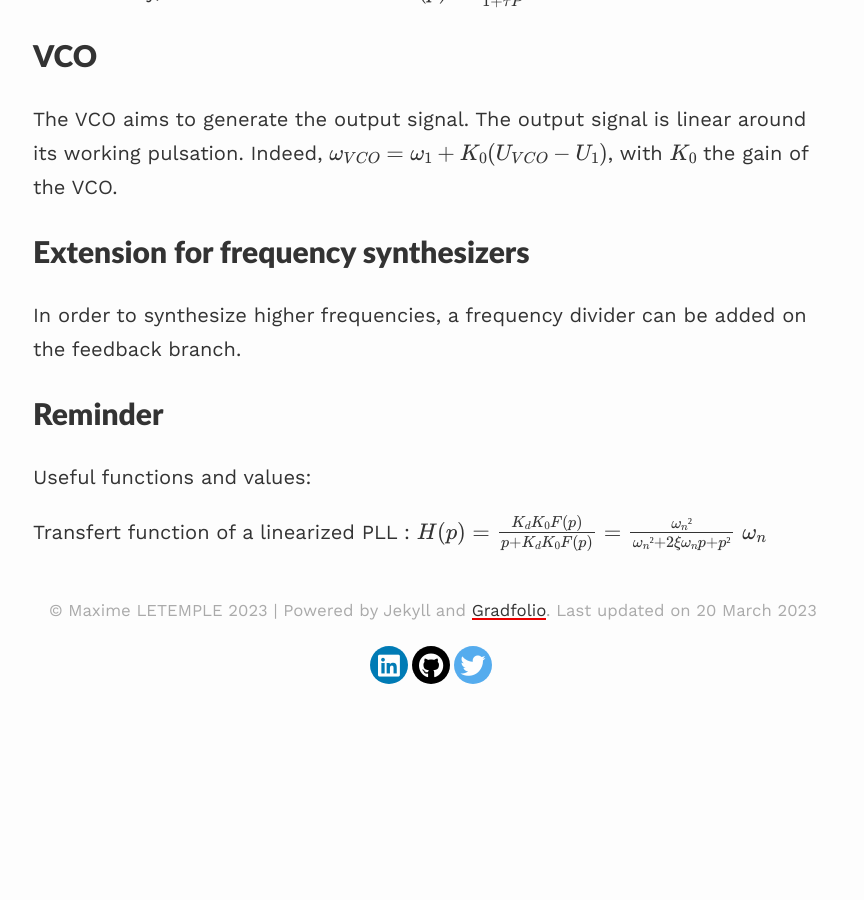
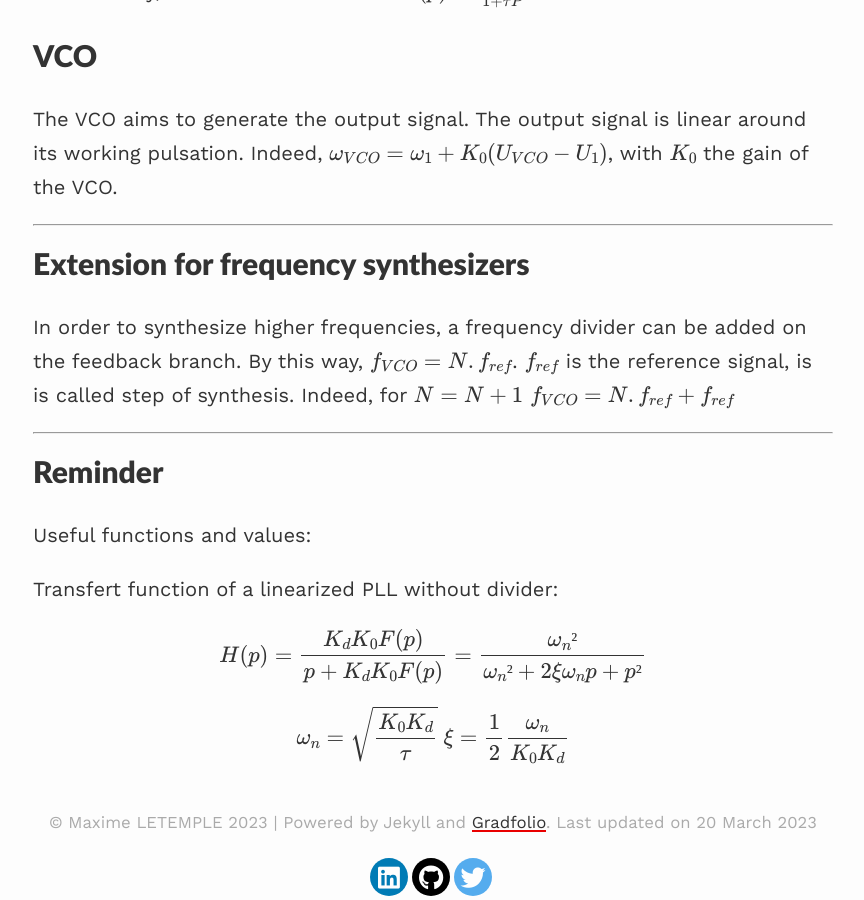
Before and after one commit to maxletemple/maxletemple.github.io_old, a Jekyll site: the page built from _posts/2023-03-19-PLL.md, in a window 1280 px wide and 900 px high, scrolled down 1345 px. Shown: the whole window, without its empty margins (207-1071 px from the left). Built offline with Jekyll 4.4.1, drawn with Linux system fonts in a browser that asks for light colours; nearby versions of some CDN libraries; formulas are drawn with MathJax 3; before the commit the page ends 2033 px from its top, so only the background shows below that.

Commit message:
Update 2023-03-19-PLL.md

```diff
--- a/_posts/2023-03-19-PLL.md
+++ b/_posts/2023-03-19-PLL.md
@@ -28,16 +28,24 @@ VCO
 The VCO aims to generate the output signal. The output signal is linear around its working pulsation.
 Indeed, $\omega_{VCO} = \omega_{1} + K_0(U_{VCO} - U_1)$, with $K_0$ the gain of the VCO.
 
+***
+
 Extension for frequency synthesizers
 ====================================
 
-In order to synthesize higher frequencies, a frequency divider can be added on the feedback branch.
+In order to synthesize higher frequencies, a frequency divider can be added on the feedback branch. By this way,
+$f_{VCO}=N.f_{ref}$. $f_{ref}$ is the reference signal, is is called step of synthesis. Indeed, for $N = N+1$
+$f_{VCO}=N.f_{ref} + f_{ref}$
+
+***
 
 Reminder
 ====
 
 Useful functions and values:
 
-Transfert function of a linearized PLL :
+Transfert function of a linearized PLL without divider:
+
 $$H(p)=\frac{K_d K_0 F(p)}{p + K_d K_0 F(p)} = \frac{\omega _n ²}{\omega _n ² + 2\xi \omega _n p + p²}$$
-$$\omega _n$$
+
+$$\omega _n = \sqrt{\frac{K_0 K_d}{\tau}} \ \xi = \frac{1}{2} \frac{\omega _n}{K_0 K_d}$$
```
